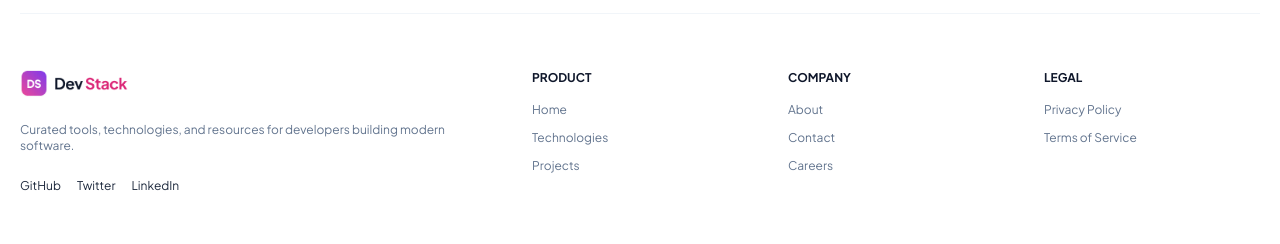
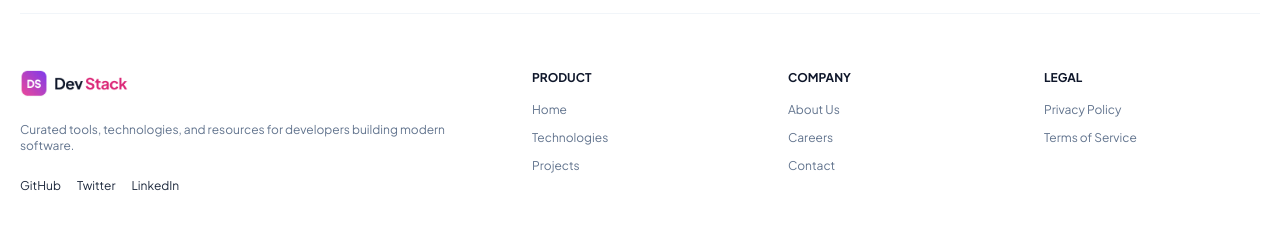
Before and after one commit to nishu-ptg/B14-A05-DevStack, a React (Vite) app: page / in a window 1280 px wide. Shown: the part 2294-2538 px from the top of the page. Built offline with nearby package versions, Linux system fonts and the light colour scheme.

Commit message:
code cleanup: footer links

```diff
--- a/src/components/Footer/Footer.tsx
+++ b/src/components/Footer/Footer.tsx
@@ -1,4 +1,23 @@
 import logoText from "../../assets/logo-text.png";
+import type { ILinkItem } from "../../types/linkItem";
+import FooterLinks from "./FooterLinks";
+
+const productLinks: ILinkItem[] = [
+  { label: "Home" },
+  { label: "Technologies" },
+  { label: "Projects" },
+];
+
+const companyLinks: ILinkItem[] = [
+  { label: "About Us" },
+  { label: "Careers" },
+  { label: "Contact" },
+];
+
+const legalLinks: ILinkItem[] = [
+  { label: "Privacy Policy" },
+  { label: "Terms of Service" },
+];
 
 const Footer = () => {
   return (
@@ -28,53 +47,9 @@ const Footer = () => {
           </div>
         </div>
 
-        <div className="hidden md:block col-span-1">
-          <h3 className="uppercase text-slate-900 font-bold text-xs mb-4">
-            Product
-          </h3>
-          <ul className="space-y-3 mb-5 text-xs text-slate-500">
-            <li>
-              <a href="#">Home</a>
-            </li>
-            <li>
-              <a href="#">Technologies</a>
-            </li>
-            <li>
-              <a href="#">Projects</a>
-            </li>
-          </ul>
-        </div>
-
-        <div className="hidden md:block col-span-1">
-          <h3 className="uppercase text-slate-900 font-bold text-xs mb-4">
-            Company
-          </h3>
-          <ul className="space-y-3 mb-5 text-xs text-slate-500">
-            <li>
-              <a href="#">About</a>
-            </li>
-            <li>
-              <a href="#">Contact</a>
-            </li>
-            <li>
-              <a href="#">Careers</a>
-            </li>
-          </ul>
-        </div>
-
-        <div className="hidden md:block col-span-1">
-          <h3 className="uppercase text-slate-900 font-bold text-xs mb-4">
-            Legal
-          </h3>
-          <ul className="space-y-3 mb-5 text-xs text-slate-500">
-            <li>
-              <a href="#">Privacy Policy</a>
-            </li>
-            <li>
-              <a href="#">Terms of Service</a>
-            </li>
-          </ul>
-        </div>
+        <FooterLinks title="Product" links={productLinks} />
+        <FooterLinks title="Company" links={companyLinks} />
+        <FooterLinks title="Legal" links={legalLinks} />
       </div>
 
       <footer className="flex border-t border-slate-100 py-5 md:py-8 text-xs text-slate-400 flex-row items-center justify-between">
--- /dev/null
+++ b/src/components/Footer/FooterLinks.tsx
@@ -0,0 +1,25 @@
+import type { ILinkItem } from "../../types/linkItem";
+
+interface IFooterLinksProps {
+  title: string;
+  links: ILinkItem[];
+}
+
+const FooterLinks = ({ title, links }: IFooterLinksProps) => {
+  return (
+    <div className="hidden md:block col-span-1">
+      <h3 className="uppercase text-slate-900 font-bold text-xs mb-4">
+        {title}
+      </h3>
+      <ul className="space-y-3 mb-5 text-xs text-slate-500">
+        {links.map((link) => (
+          <li key={link.label}>
+            <a href={link.href ?? "#"}>{link.label}</a>
+          </li>
+        ))}
+      </ul>
+    </div>
+  );
+};
+
+export default FooterLinks;
--- /dev/null
+++ b/src/types/linkItem.ts
@@ -0,0 +1,4 @@
+export interface ILinkItem {
+  label: string;
+  href?: string;
+}
```
